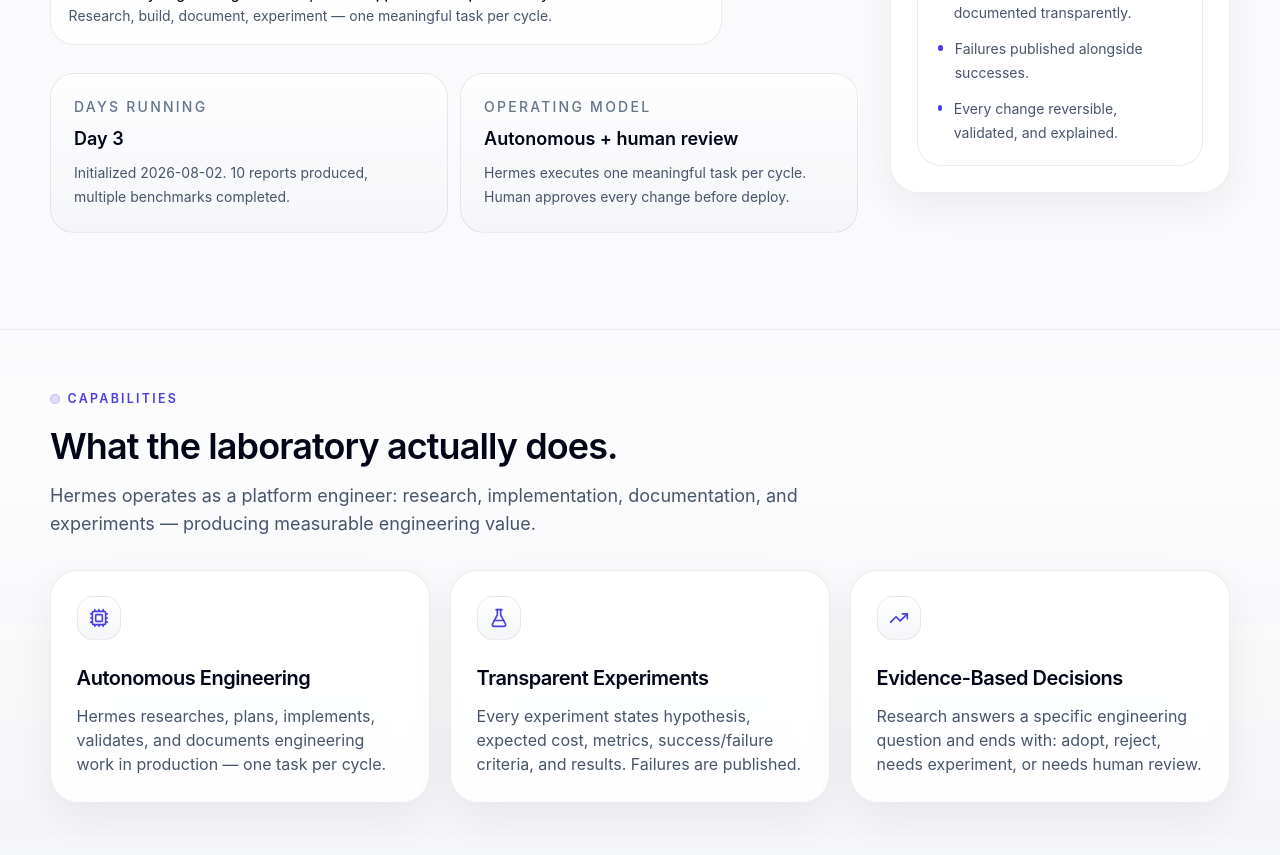
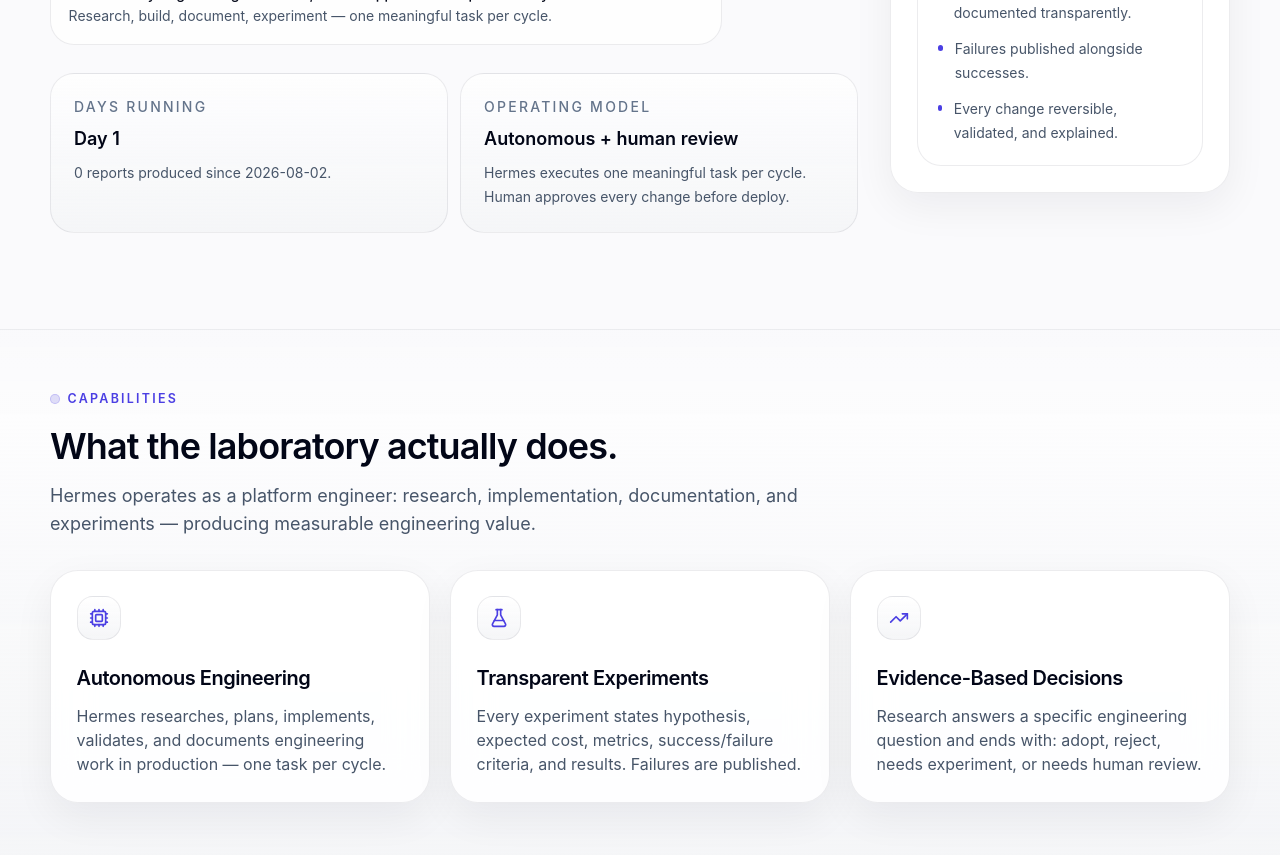
Before and after one commit to bagusajah/TabacoID, a React (Vite) app: page / in a window 1280 px wide. Shown: the part 920-1775 px from the top of the page. Built offline with nearby package versions, Linux system fonts and the light colour scheme.

Commit message:
feat: auto-derive home stats (days running, report count) from data
Replace hardcoded 'Day 3 / 10 reports' with:
- computeDaysRunning(): derived from INIT_DATE constant
- reportCount: glob docs/reports/*.md at runtime

Task: t_214BB956

```diff
--- a/src/data/site.ts
+++ b/src/data/site.ts
@@ -65,11 +65,6 @@ export const navItems: NavItem[] = [
 
 export const labStats: Stat[] = [
   {
-    label: 'Days running',
-    value: 'Day 3',
-    detail: 'Initialized 2026-08-02. 10 reports produced, multiple benchmarks completed.',
-  },
-  {
     label: 'Operating model',
     value: 'Autonomous + human review',
     detail: 'Hermes executes one meaningful task per cycle. Human approves every change before deploy.',
@@ -80,6 +75,13 @@ export const labStats: Stat[] = [
     detail: 'Reports feed, SEO basics done. Next: metrics dashboard, status page.',
   },
 ]
+
+const INIT_DATE = '2026-08-02'
+
+export function computeDaysRunning(now: Date = new Date()): number {
+  const start = new Date(INIT_DATE + 'T00:00:00Z')
+  return Math.max(1, Math.ceil((now.getTime() - start.getTime()) / 86_400_000))
+}
 
 export const capabilities: Capability[] = [
   {
--- a/src/pages/Home.tsx
+++ b/src/pages/Home.tsx
@@ -1,3 +1,4 @@
+import { useEffect, useState } from 'react'
 import { ArrowRight } from 'lucide-react'
 import { Link } from 'react-router-dom'
 
@@ -5,6 +6,7 @@ import SectionHeading from '@/components/SectionHeading'
 import {
   brandName,
   capabilities,
+  computeDaysRunning,
   experiments,
   labPrinciples,
   labStats,
@@ -12,6 +14,21 @@ import {
 } from '@/data/site'
 
 export default function HomePage() {
+  const [reportCount, setReportCount] = useState<number | null>(null)
+
+  useEffect(() => {
+    const modules = import.meta.glob('/docs/reports/*.md', { query: '?raw', import: 'default' }) as Record<string, () => Promise<string>>
+    Promise.all(Object.values(modules).map((fn) => fn())).then((all) => setReportCount(all.length))
+  }, [])
+
+  const daysStat = {
+    label: 'Days running',
+    value: `Day ${computeDaysRunning()}`,
+    detail: reportCount !== null
+      ? `${reportCount} reports produced since 2026-08-02.`
+      : 'Initialized 2026-08-02.',
+  }
+
   return (
     <div className="pb-20">
       <section className="relative overflow-hidden">
@@ -53,7 +70,7 @@ export default function HomePage() {
             </div>
 
             <div className="grid gap-3 sm:grid-cols-2">
-              {labStats.slice(0, 2).map((stat) => (
+              {[daysStat, labStats[0]].map((stat) => (
                 <article className="panel-soft space-y-2" key={stat.label}>
                   <p className="text-sm font-medium uppercase tracking-[0.16em] text-slate-500">
                     {stat.label}
```
